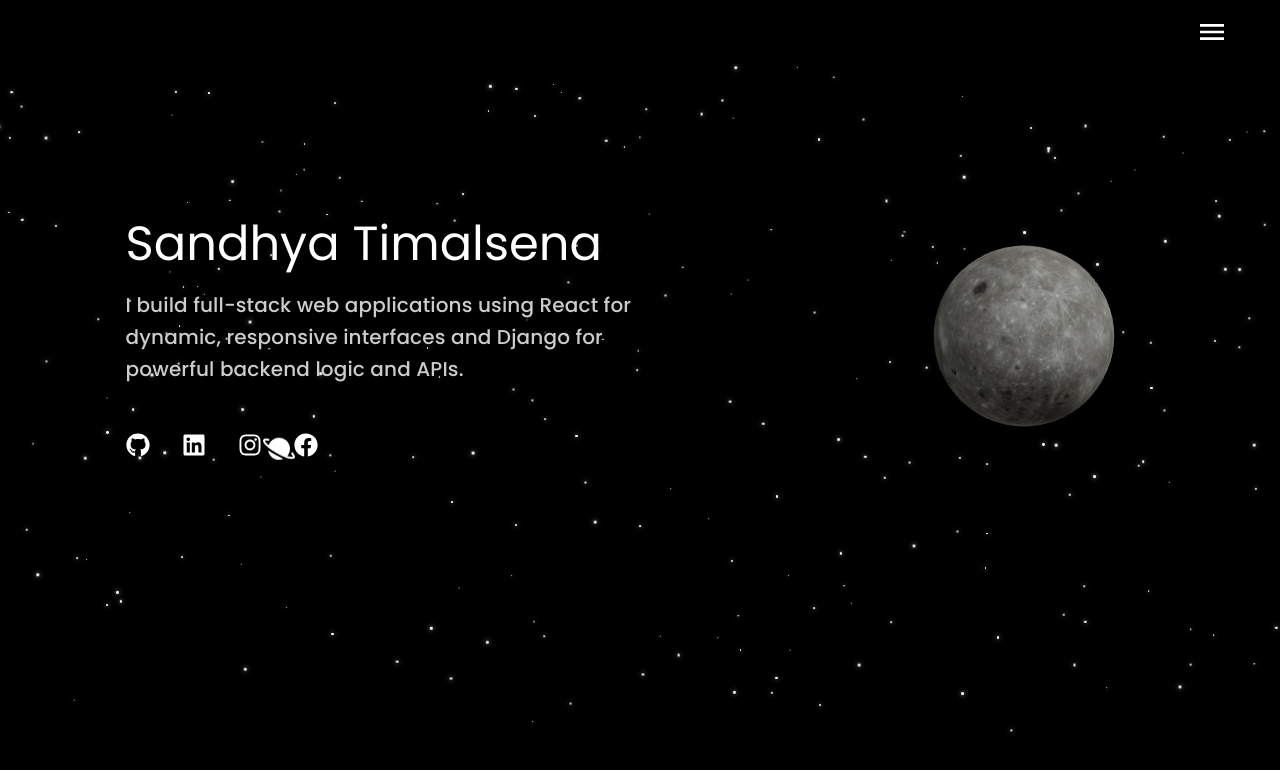
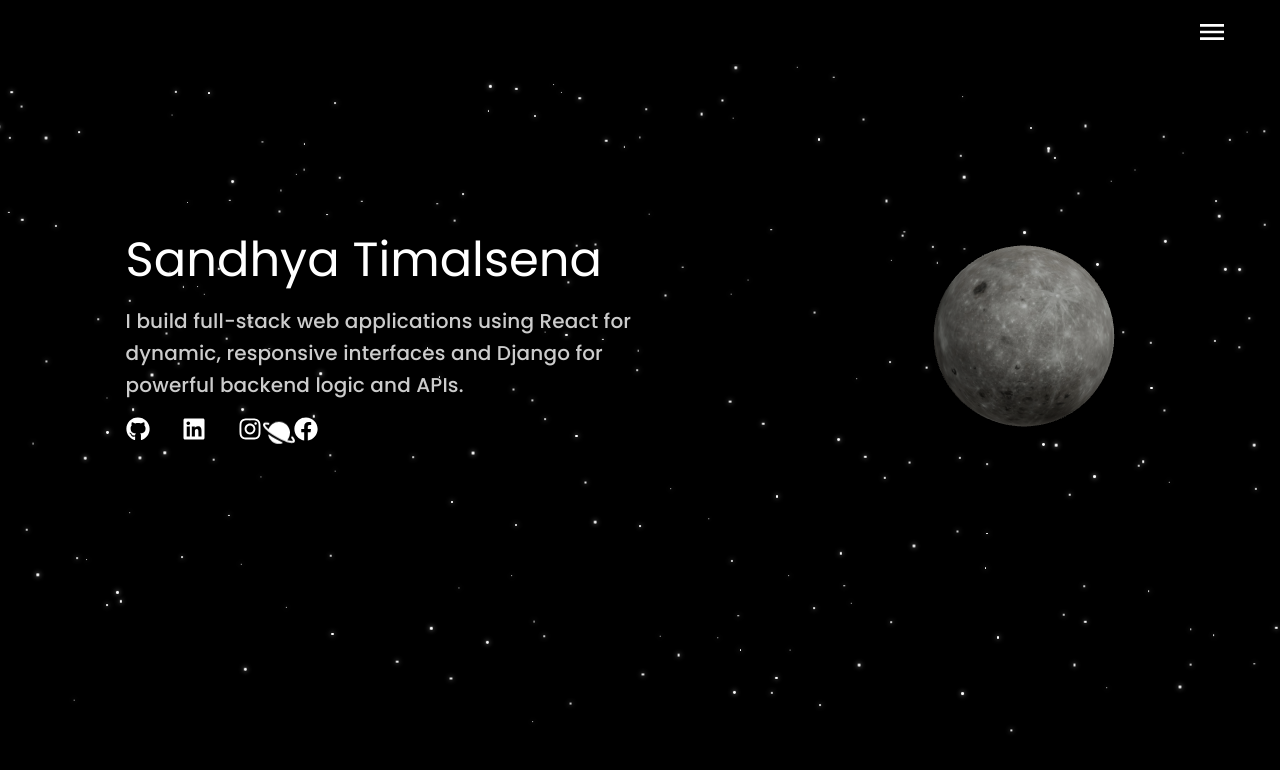
Before and after one commit to sandhya2345/React-Portfolio, a React (Create React App) app: page / in a window 1280 px wide. Shown: the top 770 px of the page. Built offline with nearby package versions, Linux system fonts and the light colour scheme.

Commit message:
arranged sizes

```diff
--- a/src/pages/Home.js
+++ b/src/pages/Home.js
@@ -164,7 +164,7 @@ const Home = () => {
           sx={{
             display: 'flex',
             gap: '2rem',
-            marginTop: '3rem',
+            marginTop: '1rem',
           }}
         >
           <a href="https://github.com/sandhya2345" target="_blank" rel="noopener noreferrer">
```
